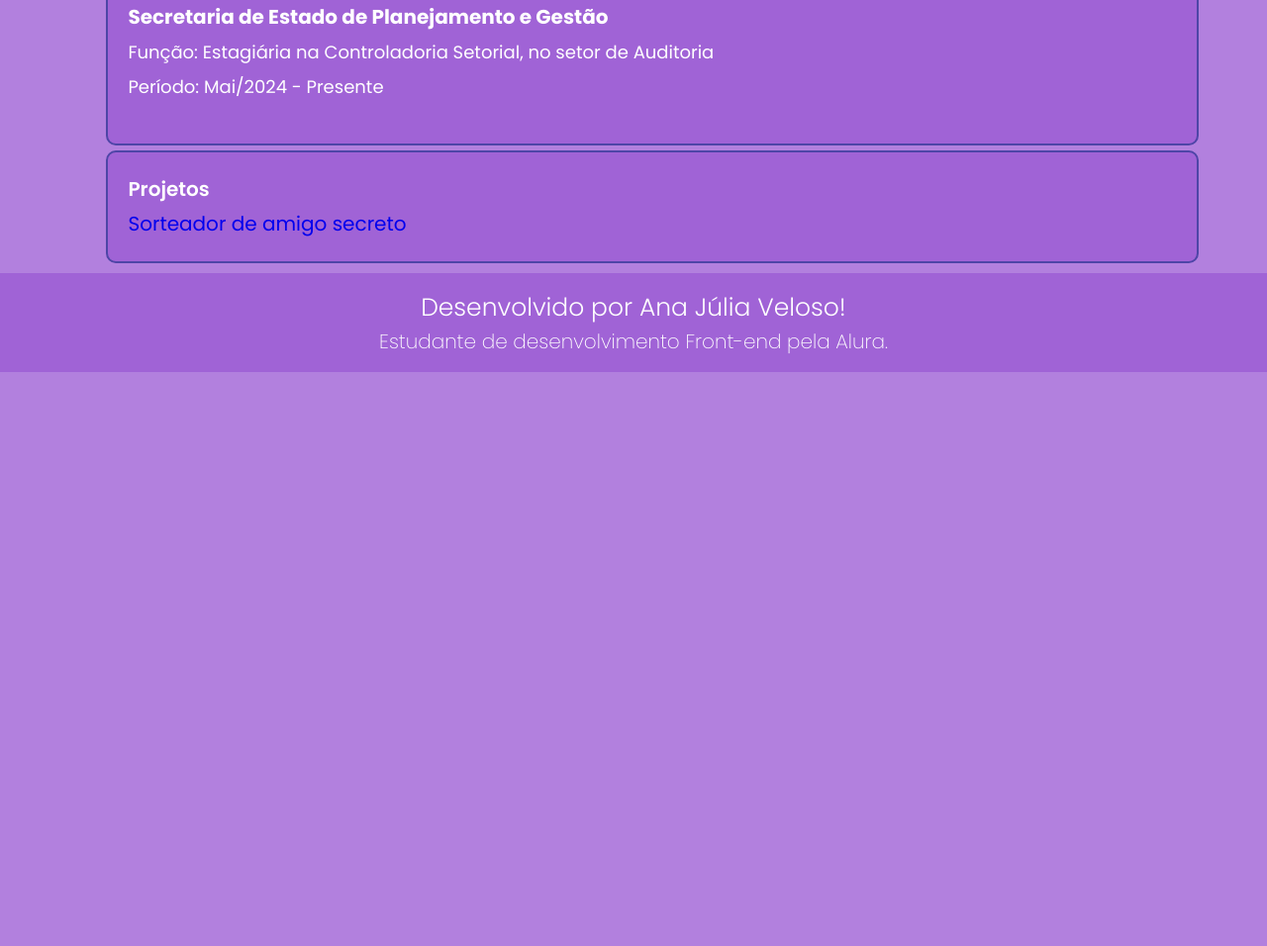
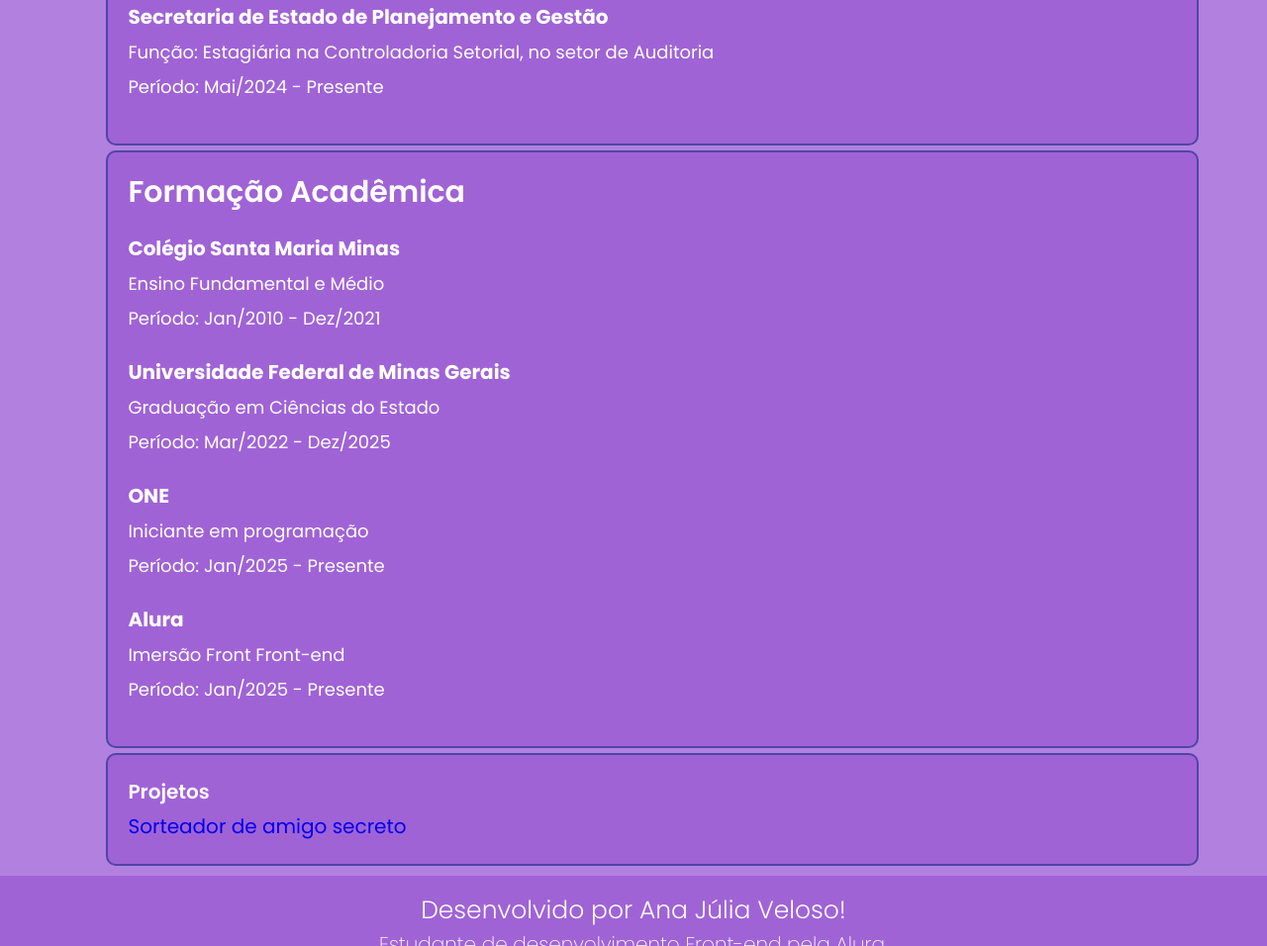
Before and after one commit to anajlv/Portifolio, a plain HTML site: page curriculum.html in a window 1280 px wide. Shown: the part 754-1710 px from the top of the page at 99% size. Before the commit the page ends 1130 px from the top, so only its background shows below. Drawn offline with Linux system fonts and the light colour scheme.

Commit message:
Descrição das alterações

```diff
--- a/curriculum.html
+++ b/curriculum.html
@@ -49,12 +49,35 @@
                         <p class="curriculo__experiencias__paragrafo"> Período: Mai/2024 - Presente</p>
                     </div>
             </section>
+            <section class="curriculo__experiencias">
+                <h3 class="curriculo__experiencias__titulo">Formação Acadêmica</h3>
+                    <div class="curriculo__experiencias__CSMPL">
+                        <p class="curriculo__experiencias__subtitulo"> <strong>Colégio Santa Maria Minas</strong></p>
+                        <p class="curriculo__experiencias__paragrafo"> Ensino Fundamental e Médio</p>
+                        <p class="curriculo__experiencias__paragrafo"> Período: Jan/2010 - Dez/2021</p>
+                    </div>
+                    <div class="curriculo__experiencias__UFMG">
+                        <p class="curriculo__experiencias__subtitulo"> <strong>Universidade Federal de Minas Gerais</strong></p>
+                        <p class="curriculo__experiencias__paragrafo"> Graduação em Ciências do Estado</p>
+                        <p class="curriculo__experiencias__paragrafo"> Período: Mar/2022 - Dez/2025</p>
+                    </div>
+                    <div class="curriculo__experiencias__DEV">
+                        <p class="curriculo__experiencias__subtitulo"> <strong>ONE</strong></p>
+                        <p class="curriculo__experiencias__paragrafo"> Iniciante em programação</p>
+                        <p class="curriculo__experiencias__paragrafo"> Período: Jan/2025 - Presente</p>
+                    </div>
+                    <div class="curriculo__experiencias__FRONT">
+                        <p class="curriculo__experiencias__subtitulo"> <strong>Alura</strong></p>
+                        <p class="curriculo__experiencias__paragrafo"> Imersão Front Front-end</p>
+                        <p class="curriculo__experiencias__paragrafo"> Período: Jan/2025 - Presente</p>
+                    </div>
+            </section>
             <section class="curriculo__projetos">
-                    <section class="curriculo__info__projetos">
-                        <p class="curriculo__projetos__subtitulo">Projetos</p>
-                        <a class="curriculo__projetos__link" href="https://desafio-oracle-one-anajulia.vercel.app">Sorteador de amigo secreto</a>
-                    </section>
-            </section>
+                <section class="curriculo__info__projetos">
+                    <p class="curriculo__projetos__subtitulo">Projetos</p>
+                    <a class="curriculo__projetos__link" href="https://desafio-oracle-one-anajulia.vercel.app">Sorteador de amigo secreto</a>
+                </section>
+        </section>
         </div>
     </main>
     <footer class="rodapé">
--- a/styles/currículo.css
+++ b/styles/currículo.css
@@ -106,6 +106,10 @@
 .curriculo__experiencias__primor, .curriculo__experiencias__titulo,
 .curriculo__experiencias__emater,
 .curriculo__experiencias__prefeitura,
+.curriculo__experiencias__UFMG,
+.curriculo__experiencias__CSMPL,
+.curriculo__experiencias__DEV,
+.curriculo__experiencias__FRONT,
 .curriculo__experiencias__estado {
     margin-bottom: 20px; /* Aumenta o espaçamento entre as experiências */
 }
```
